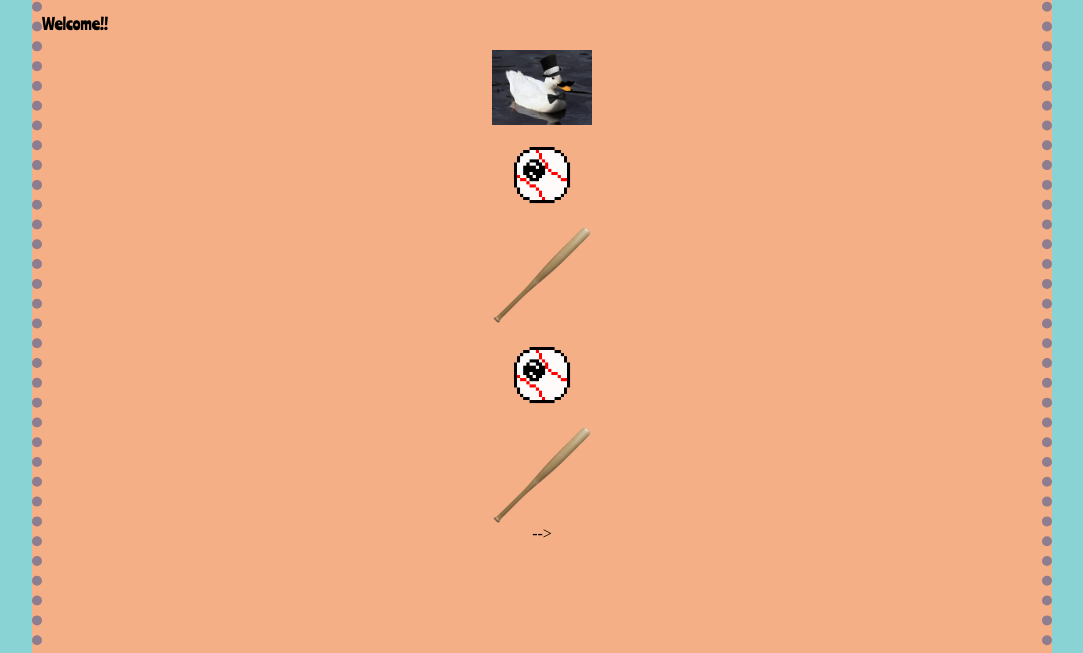
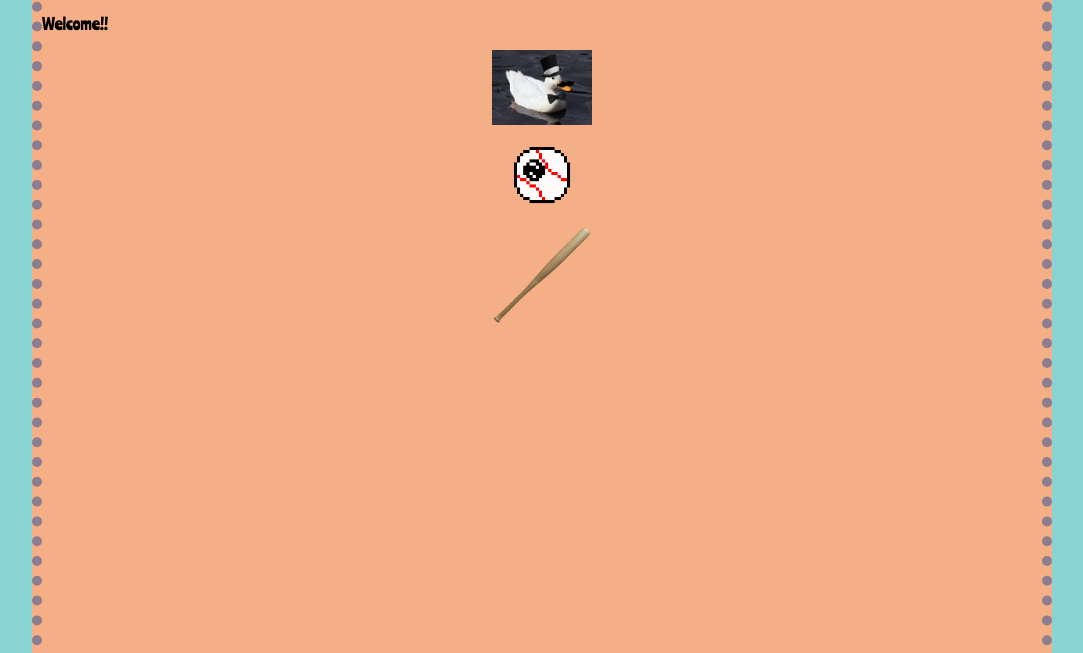
Before and after one commit to rscott1691/obl.github.io, a plain HTML site: page index.html in a window 1280 px wide. Shown: the part 142-795 px from the top of the page, without its empty margins (98-1181 px from the left). Drawn offline with Linux system fonts and the light colour scheme.

Commit message:
Update index.html

```diff
--- a/index.html
+++ b/index.html
@@ -22,22 +22,6 @@
   </div>
 </div>
 
-  <!--
-<div class="wrapper">
-<img class="img-duck" src="fancy_duck.jpg" alt"fancy duck">
-</div>
-
-  <!-- Jacob's Image-->
-<div class="wrapper">
-<img class="img-Eye" src="New Piskel (15).gif" alt"Eyeball">
-</div>
-
-  <!-- Nick's Image -->
-<div class="wrapper">
-<img class="img-bat" src="BAT.png" alt"just a bat">
-</div>
-
-  -->
 
 </div>
 
```
